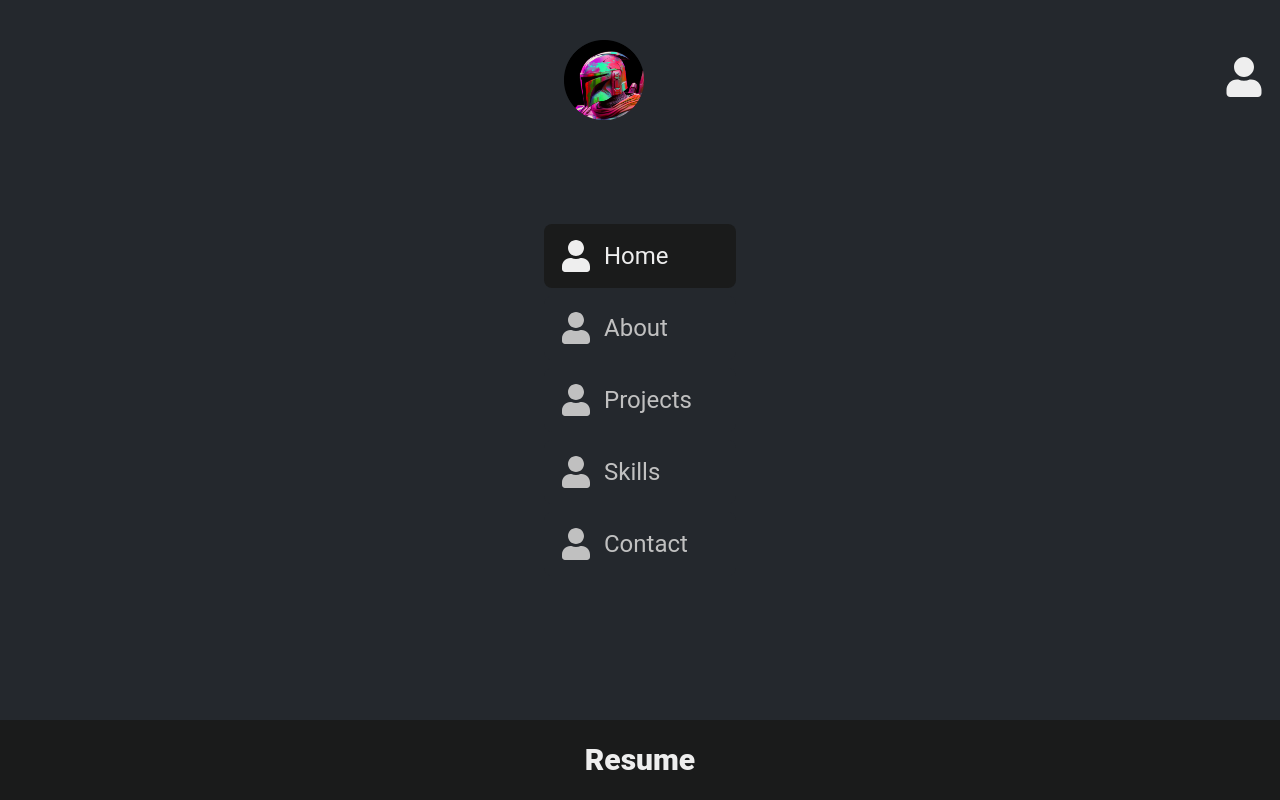
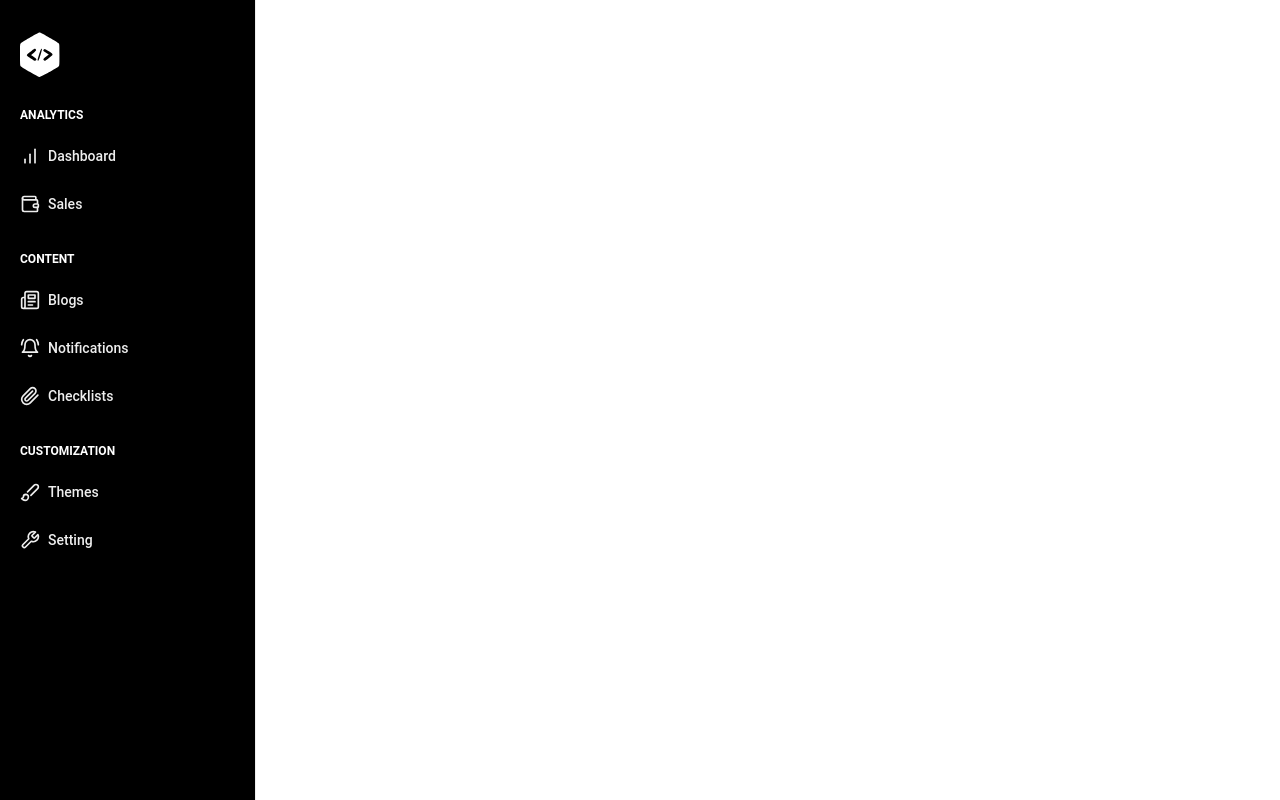
Before and after one commit to anish3333/mlsccoherence_git-push--f, a React (Vite) app in the folder client/: page / in a window 1280 px wide. Built offline with nearby package versions, Linux system fonts and the light colour scheme.

Commit message:
sidebar changed

```diff
--- a/client/package.json
+++ b/client/package.json
@@ -14,6 +14,7 @@
     "@material-tailwind/react": "^2.1.9",
     "@reduxjs/toolkit": "^2.2.2",
     "antd": "^5.15.3",
+    "lucide-react": "^0.363.0",
     "react": "^18.2.0",
     "react-dom": "^18.2.0",
     "react-icons": "^5.0.1",
--- a/client/src/components/Sidebar/Sidebar.jsx
+++ b/client/src/components/Sidebar/Sidebar.jsx
@@ -1,3 +1,91 @@
+import React from 'react'
+import { BarChart, Wallet, Newspaper, BellRing, Paperclip, Brush, Wrench } from 'lucide-react'
+
+export default function Sidebar() {
+    return (
+        <aside className="flex h-screen w-64 flex-col overflow-y-auto border-r bg-black px-5 py-8">
+            <a href="#">
+                <svg
+                    width="40"
+                    height="46"
+                    viewBox="0 0 50 56"
+                    fill="none"
+                    xmlns="http://www.w3.org/2000/svg"
+                >
+                    <path
+                        d="M23.2732 0.2528C20.8078 1.18964 2.12023 12.2346 1.08477 13.3686C0 14.552 0 14.7493 0 27.7665C0 39.6496 0.0986153 41.1289 0.83823 42.0164C2.12023 43.5449 23.2239 55.4774 24.6538 55.5267C25.9358 55.576 46.1027 44.3832 48.2229 42.4602C49.3077 41.474 49.3077 41.3261 49.3077 27.8158C49.3077 14.3055 49.3077 14.1576 48.2229 13.1714C46.6451 11.7415 27.1192 0.450027 25.64 0.104874C24.9497 -0.0923538 23.9142 0.00625992 23.2732 0.2528ZM20.2161 21.8989C20.2161 22.4906 18.9835 23.8219 17.0111 25.3997C15.2361 26.7803 13.8061 27.9637 13.8061 28.0623C13.8061 28.1116 15.2361 29.0978 16.9618 30.2319C18.6876 31.3659 20.2655 32.6479 20.4134 33.0917C20.8078 34.0286 19.871 35.2119 18.8355 35.2119C17.8001 35.2119 9.0233 29.3936 8.67815 28.5061C8.333 27.6186 9.36846 26.5338 14.3485 22.885C17.6521 20.4196 18.4904 20.0252 19.2793 20.4196C19.7724 20.7155 20.2161 21.3565 20.2161 21.8989ZM25.6893 27.6679C23.4211 34.9161 23.0267 35.7543 22.1391 34.8668C21.7447 34.4723 22.1391 32.6479 23.6677 27.9637C26.2317 20.321 26.5275 19.6307 27.2671 20.3703C27.6123 20.7155 27.1685 22.7864 25.6893 27.6679ZM36.0932 23.2302C40.6788 26.2379 41.3198 27.0269 40.3337 28.1609C39.1503 29.5909 31.6555 35.2119 30.9159 35.2119C29.9298 35.2119 28.9436 33.8806 29.2394 33.0424C29.3874 32.6479 30.9652 31.218 32.7403 29.8867L35.9946 27.4706L32.5431 25.1532C30.6201 23.9205 29.0915 22.7371 29.0915 22.5892C29.0915 21.7509 30.2256 20.4196 30.9159 20.4196C31.3597 20.4196 33.6771 21.7016 36.0932 23.2302Z"
+                        fill="white"
+                    />
+                </svg>
+            </a>
+            <div className="mt-6 flex flex-1 flex-col justify-between">
+                <nav className="-mx-3 space-y-6 ">
+                    <div className="space-y-3 ">
+                        <label className="px-3 text-xs font-semibold uppercase text-white">analytics</label>
+                        <a
+                            className="flex transform items-center rounded-lg px-3 py-2 text-gray-200 transition-colors duration-300 hover:bg-gray-50 hover:text-gray-700"
+                            href="#"
+                        >
+                            <BarChart className="h-5 w-5" aria-hidden="true" />
+                            <span className="mx-2 text-sm font-medium">Dashboard</span>
+                        </a>
+                        <a
+                            className="flex transform items-center rounded-lg px-3 py-2 text-gray-200 transition-colors duration-300 hover:bg-gray-100 hover:text-gray-700"
+                            href="#"
+                        >
+                            <Wallet className="h-5 w-5" aria-hidden="true" />
+                            <span className="mx-2 text-sm font-medium">Sales</span>
+                        </a>
+                    </div>
+                    <div className="space-y-3 ">
+                        <label className="px-3 text-xs font-semibold uppercase text-white">content</label>
+                        <a
+                            className="flex transform items-center rounded-lg px-3 py-2 text-gray-200 transition-colors duration-300 hover:bg-gray-100 hover:text-gray-700"
+                            href="#"
+                        >
+                            <Newspaper className="h-5 w-5" aria-hidden="true" />
+                            <span className="mx-2 text-sm font-medium">Blogs</span>
+                        </a>
+                        <a
+                            className="flex transform items-center rounded-lg px-3 py-2 text-gray-200 transition-colors duration-300 hover:bg-gray-100 hover:text-gray-700"
+                            href="#"
+                        >
+                            <BellRing className="h-5 w-5" aria-hidden="true" />
+                            <span className="mx-2 text-sm font-medium">Notifications</span>
+                        </a>
+                        <a
+                            className="flex transform items-center rounded-lg px-3 py-2 text-gray-200 transition-colors duration-300 hover:bg-gray-100 hover:text-gray-700"
+                            href="#"
+                        >
+                            <Paperclip className="h-5 w-5" aria-hidden="true" />
+                            <span className="mx-2 text-sm font-medium">Checklists</span>
+                        </a>
+                    </div>
+
+                    <div className="space-y-3 ">
+                        <label className="px-3 text-xs font-semibold uppercase text-white">Customization</label>
+                        <a
+                            className="flex transform items-center rounded-lg px-3 py-2 text-gray-200 transition-colors duration-300 hover:bg-gray-100 hover:text-gray-700"
+                            href="#"
+                        >
+                            <Brush className="h-5 w-5" aria-hidden="true" />
+                            <span className="mx-2 text-sm font-medium">Themes</span>
+                        </a>
+                        <a
+                            className="flex transform items-center rounded-lg px-3 py-2 text-gray-200 transition-colors duration-300 hover:bg-gray-100 hover:text-gray-700"
+                            href="#"
+                        >
+                            <Wrench className="h-5 w-5" aria-hidden="true" />
+                            <span className="mx-2 text-sm font-medium">Setting</span>
+                        </a>
+                    </div>
+                </nav>
+            </div>
+        </aside>
+    )
+}
+
+
 // import React from 'react'
 
 // function Sidebar() {
@@ -186,111 +274,111 @@
 
 // export default Sidebar
 
-//
-import navimg from '../../assets/MandoBlackbgPFPcircle.png';
-import { NavLink } from 'react-router-dom';
-import { FaUser } from 'react-icons/fa';
-import { useState } from 'react';
+//AWESOHAME
+// import navimg from '../../assets/MandoBlackbgPFPcircle.png';
+// import { NavLink } from 'react-router-dom';
+// import { FaUser } from 'react-icons/fa';
+// import { useState } from 'react';
 
-let navdata = [
-    {
-        name: 'Home',
-        icon: FaUser,
-        link: '/',
-    },
-    {
-        name: 'About',
-        icon: FaUser,
-        link: '/about',
-    },
-    {
-        name: 'Projects',
-        icon: FaUser,
-        link: '/projects',
-    },
-    {
-        name: 'Skills',
-        icon: FaUser,
-        link: '/skills',
-    },
-    {
-        name: 'Contact',
-        icon: FaUser,
-        link: '/contact',
-    }
-]
-export default function Navbar() {
-    let onMobile = false;
-    (window.innerWidth < 1280) ? onMobile = true : onMobile = false;
+// let navdata = [
+//     {
+//         name: 'Home',
+//         icon: FaUser,
+//         link: '/',
+//     },
+//     {
+//         name: 'About',
+//         icon: FaUser,
+//         link: '/about',
+//     },
+//     {
+//         name: 'Projects',
+//         icon: FaUser,
+//         link: '/projects',
+//     },
+//     {
+//         name: 'Skills',
+//         icon: FaUser,
+//         link: '/skills',
+//     },
+//     {
+//         name: 'Contact',
+//         icon: FaUser,
+//         link: '/contact',
+//     }
+// ]
+// export default function Navbar() {
+//     let onMobile = false;
+//     (window.innerWidth < 1280) ? onMobile = true : onMobile = false;
 
-    // useEffect(() => {
-    //     window.addEventListener('resize', () => {
-    //         (window.innerWidth < 1280) ? onMobile = true : onMobile = false;
-    //     })
-    // }, [window.innerWidth]);
+//     // useEffect(() => {
+//     //     window.addEventListener('resize', () => {
+//     //         (window.innerWidth < 1280) ? onMobile = true : onMobile = false;
+//     //     })
+//     // }, [window.innerWidth]);
 
-    const [expanded, setExpanded] = useState(!onMobile);
-    //h-screen shrink-0 bg-[#24282d] basis-[5%]
-    return (
-        <>
-            <div className={`h-screen h-[100dvh] shrink-0 bg-[#24282d] z-10 absolute xl:static ${expanded ? "basis-[14rem]" : "basis-[6rem] left-[-6rem]"}`}>
-                <div className="flex justify-center items-center w-full h-1/5">
-                    {expanded && (<div className='flex justify-center items-center w-full'>
-                        <img src={navimg} alt="img" className="h-20 w-20" />
-                    </div>)}
-                    <div className='p-4'>
-                        <button
-                            onClick={() => {
-                                setExpanded(!expanded);
-                            }}
-                            className='h-10 w-10 text-[#eeeeee] cursor-pointer'>
-                            {expanded ? <FaUser className='h-full w-full hover:scale-110 transition-all duration-400' /> : <FaUser className='h-full w-full hover:scale-110 transition-all duration-400' />}
-                        </button>
+//     const [expanded, setExpanded] = useState(!onMobile);
+//     //h-screen shrink-0 bg-[#24282d] basis-[5%]
+//     return (
+//         <>
+//             <div className={`h-screen h-[100dvh] shrink-0 bg-[#24282d] z-10 absolute xl:static ${expanded ? "basis-[14rem]" : "basis-[6rem] left-[-6rem]"}`}>
+//                 <div className="flex justify-center items-center w-full h-1/5">
+//                     {expanded && (<div className='flex justify-center items-center w-full'>
+//                         <img src={navimg} alt="img" className="h-20 w-20" />
+//                     </div>)}
+//                     <div className='p-4'>
+//                         <button
+//                             onClick={() => {
+//                                 setExpanded(!expanded);
+//                             }}
+//                             className='h-10 w-10 text-[#eeeeee] cursor-pointer'>
+//                             {expanded ? <FaUser className='h-full w-full hover:scale-110 transition-all duration-400' /> : <FaUser className='h-full w-full hover:scale-110 transition-all duration-400' />}
+//                         </button>
 
-                    </div>
-                </div>
-                <div className="h-3/5 flex flex-col justify-center">
-                    <ul className="flex flex-col items-center">
-                        {navdata.map((item, index) => (
-                            <li className="h-full w-full flex justify-center items-center" key={index}>
-                                <NavLink to={item.link}
+//                     </div>
+//                 </div>
+//                 <div className="h-3/5 flex flex-col justify-center">
+//                     <ul className="flex flex-col items-center">
+//                         {navdata.map((item, index) => (
+//                             <li className="h-full w-full flex justify-center items-center" key={index}>
+//                                 <NavLink to={item.link}
 
-                                    {...(onMobile ? {
-                                        onClick: () => {
-                                            setExpanded(!expanded);
-                                        }
-                                    } : {}
-                                    )}
-                                    className={({ isActive }) => {
-                                        return (`rounded-lg text-2xl/8 p-4 my-1 mx-4 flex items-center hover:bg-[#1a1b1b] ${expanded ? 'w-[12rem]' : 'w-[4rem]'} `
-                                            + ((isActive) ? ' bg-[#1a1b1b] text-[#eeeeee]' : ' bg-[#24282d] text-[#c0c0c0]')
-                                        )
-                                    }}>
-                                    <FaUser className={`h-8 w-8`} />
-                                    {expanded && (<p className="pl-3">{item.name}</p>)}
-                                </NavLink>
-                            </li>
-                        ))}
-                    </ul>
-                </div>
-                <div className="h-1/5 w-full flex items-end justify-center">
-                    <NavLink to='/resume'
-                        // className='rounded-lg text-2xl/10 p-3 m-2 w-3/4 flex items-center hover:bg-[#1a1b1b]'
-                        className={({ isActive }) => {
-                            return ('transition-all duration-[450ms] h-1/2 w-full flex items-center justify-center font-extrabold text-3xl hover:bg-[#ffc54d] hover:text-[#1a1b1b] '
-                                +
-                                ((isActive) ? ' bg-[#ffc54d] text-[#1a1b1b]' : ' bg-[#1a1b1b] text-[#eeeeee]')
-                            )
-                        }}>
-                        {expanded ? ('Resume') : ('R')}
-                    </NavLink>
-                </div>
-            </div >
-            {!expanded && <button onClick={() => {
-                setExpanded(!expanded);
-            }} className='h-10 w-10 text-[#61677A] m-5 absolute xl:hidden z-10 border-2 rounded-[1.25rem] p-[0.5rem] bg-[#eeeeee]'>
-                <FaUser className='h-full w-full' />
-            </button>}
-        </>
-    )
-}
+//                                     {...(onMobile ? {
+//                                         onClick: () => {
+//                                             setExpanded(!expanded);
+//                                         }
+//                                     } : {}
+//                                     )}
+//                                     className={({ isActive }) => {
+//                                         return (`rounded-lg text-2xl/8 p-4 my-1 mx-4 flex items-center hover:bg-[#1a1b1b] ${expanded ? 'w-[12rem]' : 'w-[4rem]'} `
+//                                             + ((isActive) ? ' bg-[#1a1b1b] text-[#eeeeee]' : ' bg-[#24282d] text-[#c0c0c0]')
+//                                         )
+//                                     }}>
+//                                     <FaUser className={`h-8 w-8`} />
+//                                     {expanded && (<p className="pl-3">{item.name}</p>)}
+//                                 </NavLink>
+//                             </li>
+//                         ))}
+//                     </ul>
+//                 </div>
+//                 <div className="h-1/5 w-full flex items-end justify-center">
+//                     <NavLink to='/resume'
+//                         // className='rounded-lg text-2xl/10 p-3 m-2 w-3/4 flex items-center hover:bg-[#1a1b1b]'
+//                         className={({ isActive }) => {
+//                             return ('transition-all duration-[450ms] h-1/2 w-full flex items-center justify-center font-extrabold text-3xl hover:bg-[#ffc54d] hover:text-[#1a1b1b] '
+//                                 +
+//                                 ((isActive) ? ' bg-[#ffc54d] text-[#1a1b1b]' : ' bg-[#1a1b1b] text-[#eeeeee]')
+//                             )
+//                         }}>
+//                         {expanded ? ('Resume') : ('R')}
+//                     </NavLink>
+//                 </div>
+//             </div >
+//             {!expanded && <button onClick={() => {
+//                 setExpanded(!expanded);
+//             }} className='h-10 w-10 text-[#61677A] m-5 absolute xl:hidden z-10 border-2 rounded-[1.25rem] p-[0.5rem] bg-[#eeeeee]'>
+//                 <FaUser className='h-full w-full' />
+//             </button>}
+//         </>
+//     )
+// }
```
Also changed, not shown: 1 other file (tests, documents, lock files or other folders).
